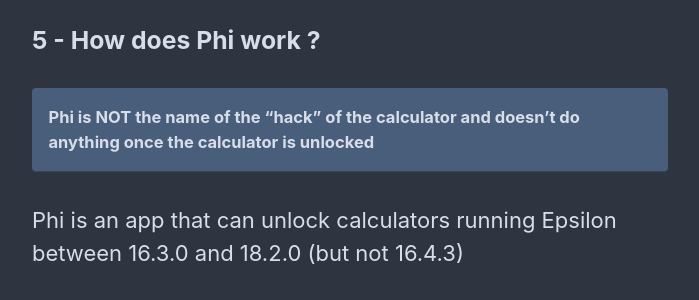
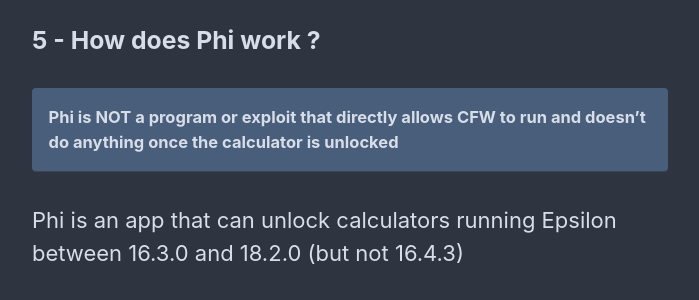
Before and after one commit to Omega-Numworks/Omega-Guide, a Jekyll site: the page built from _pages/en_US/how-does-it-work.md, in a window 1280 px wide and 900 px high, scrolled down 3443 px. Shown: the part 153-453 px from the top of the window, without its empty margins (290-989 px from the left). Built offline with Jekyll 4.4.1, drawn with Linux system fonts in a browser that asks for light colours; comment, search, counter and statistics services are not loaded.

Commit message:
Update how-does-it-work.md

```diff
--- a/_pages/en_US/how-does-it-work.md
+++ b/_pages/en_US/how-does-it-work.md
@@ -57,7 +57,7 @@
 
 ### 5 - How does Phi work ?
 
-Phi is **NOT** the name of the "hack" of the calculator and doesn't do anything once the calculator is unlocked
+Phi is **NOT** a program or exploit that directly allows CFW to run and doesn't do anything once the calculator is unlocked
 {: .notice--info}
 
 Phi is an app that can unlock calculators running Epsilon between 16.3.0 and 18.2.0 (but not 16.4.3)
```
